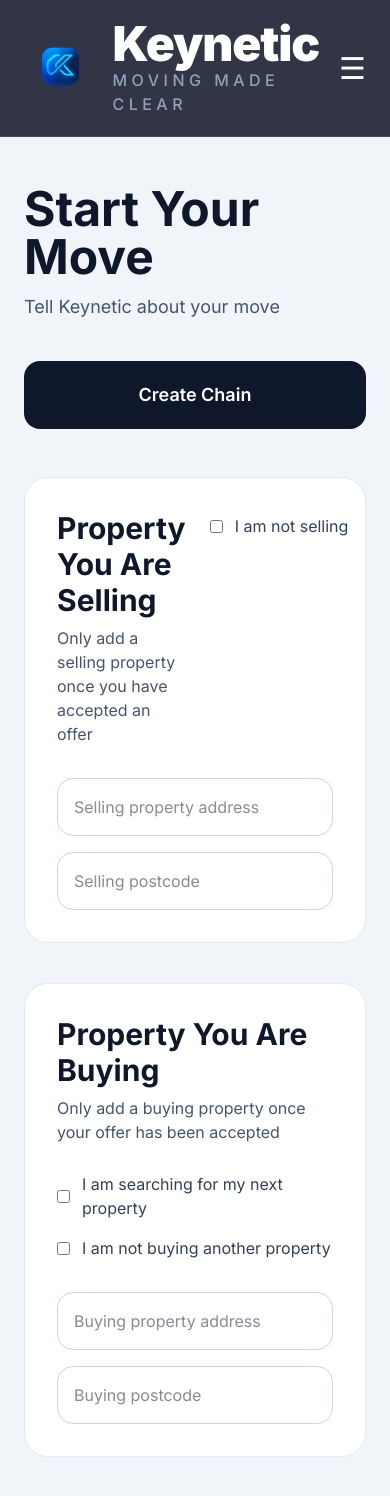
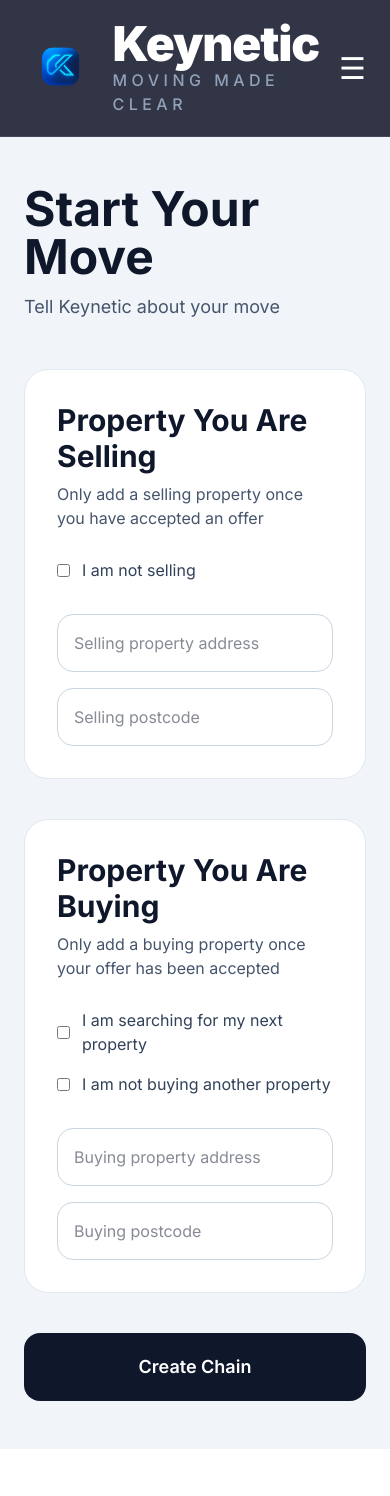
Before and after one commit to darrellbunce-hub/clinkit-app, a Next.js app: page /start-move in a window 390 px wide. Shown: the top 1496 px of the page. After the commit the page ends 1449 px from the top, so only its background shows below. Built offline with nearby package versions, Linux system fonts and the light colour scheme; no server answers; the database is empty.

Commit message:
Fix mobile flex layout blocking create chain button

```diff
--- a/app/start-move/page.tsx
+++ b/app/start-move/page.tsx
@@ -277,22 +277,12 @@ if (buyingProperty) {
         <p className="mt-3 text-lg text-slate-600">
           Tell Keynetic about your move
         </p>
-        <div className="relative z-[9999] mt-10">
-  <button
-    type="button"
-    onClick={() => {
-      alert("BUTTON CLICKED");
-      handleStartMove();
-    }}
-    className="w-full bg-slate-900 text-white rounded-2xl py-5 text-lg font-semibold hover:bg-slate-800 transition"
-  >
-    Create Chain
-  </button>
-</div>
+
+
         {/* Selling */}
 <div className="mt-12 bg-white rounded-3xl border border-slate-200 p-8">
 
-<div className="flex items-start justify-between gap-6">
+<div className="flex flex-col md:flex-row md:items-start md:justify-between gap-6">
 
   <div>
 
@@ -458,6 +448,13 @@ if (buyingProperty) {
 )}
 
 </div>
+<button
+    type="button"
+    onClick={handleStartMove}
+    className="mt-10 w-full bg-slate-900 text-white rounded-2xl py-5 text-lg font-semibold hover:bg-slate-800 transition"
+  >
+    Create Chain
+  </button>
 
       </div>
 
```
